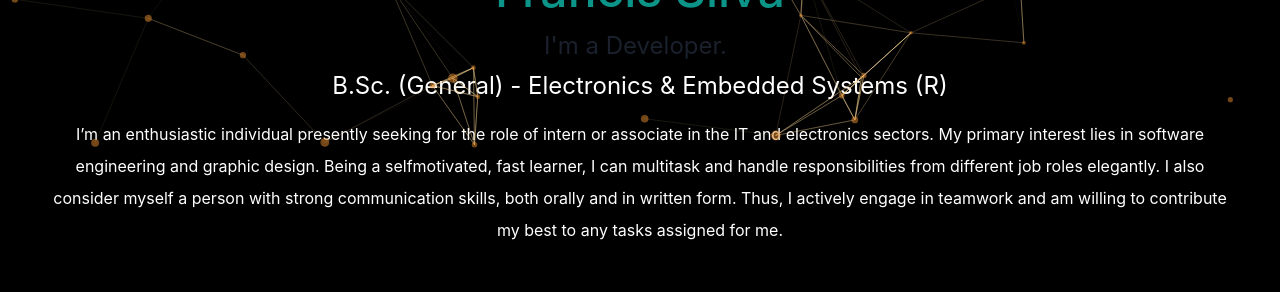
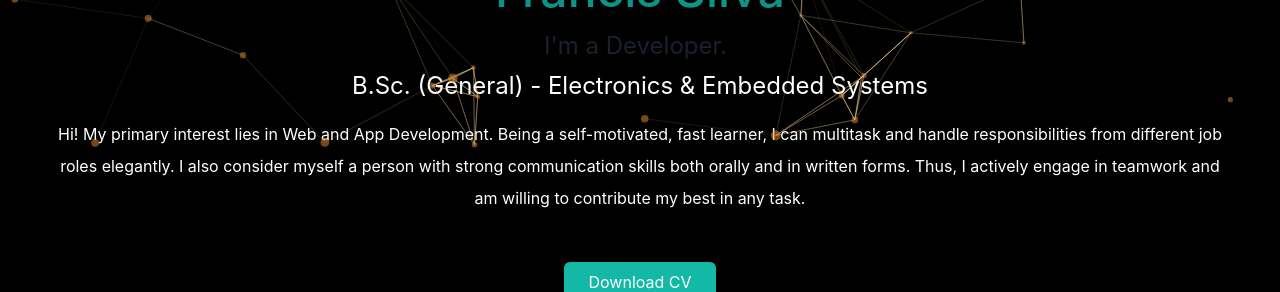
Before and after one commit to VathanSilva/myfirstwebsite, a Next.js app: page / in a window 1280 px wide. Shown: the part 630-922 px from the top of the page. Built offline with nearby package versions, Linux system fonts and the light colour scheme.

Commit message:
Fix: about us

```diff
--- a/pages/index.js
+++ b/pages/index.js
@@ -52,17 +52,16 @@ export default function Home() {
               />
             </div>
             <p className="text-md leading-8 text-white text-2xl">
-              B.Sc. (General) - Electronics & Embedded Systems (R)
+              B.Sc. (General) - Electronics & Embedded Systems
             </p>
             <p className="text-md m-auto mx-5 leading-8 text-white">
-              I’m an enthusiastic individual presently seeking for the role of
-              intern or associate in the IT and electronics sectors. My primary
-              interest lies in software engineering and graphic design. Being a
-              selfmotivated, fast learner, I can multitask and handle
-              responsibilities from different job roles elegantly. I also
-              consider myself a person with strong communication skills, both
-              orally and in written form. Thus, I actively engage in teamwork
-              and am willing to contribute my best to any tasks assigned for me.
+              Hi! My primary interest lies in
+              Web and App Development. Being a self-motivated, fast learner, I
+              can multitask and handle responsibilities from different job roles
+              elegantly. I also consider myself a person with strong
+              communication skills both orally and in written forms. Thus, I
+              actively engage in teamwork and am willing to contribute my best
+              in any task.
             </p>
             <div className="mt-5 relative">
               <a href="/Francis Silva CV.pdf" download>
```
